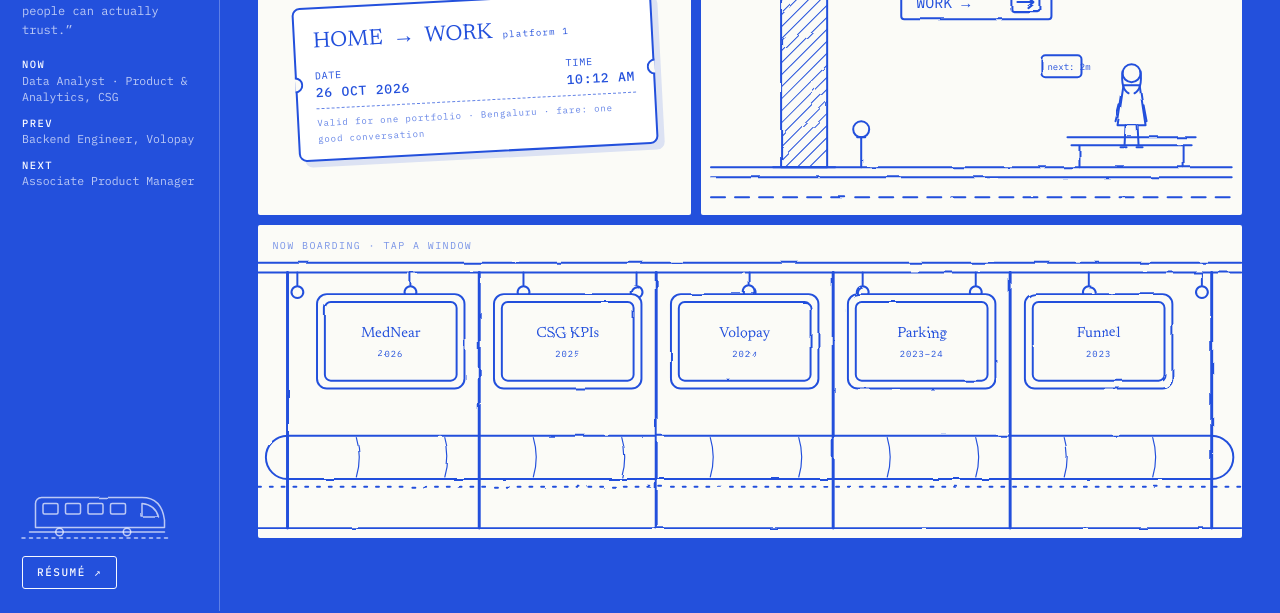
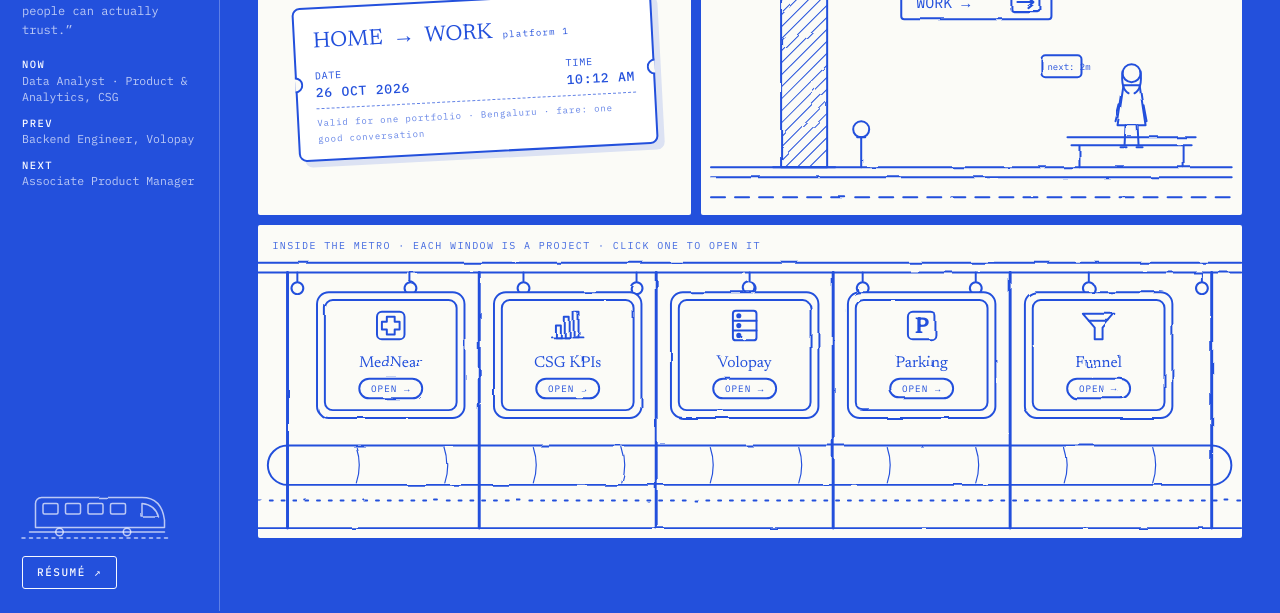
Before and after one commit to Akshita0R/Portfolio, a website: page site/index.html in a window 1280 px wide. Shown: the part 189-802 px from the top of the page. Drawn offline with Linux system fonts and the light colour scheme.

Commit message:
Make train windows clearly clickable: project icons, open buttons, clearer caption

```diff
--- a/site/assets/app.js
+++ b/site/assets/app.js
@@ -25,7 +25,7 @@
   // Home panels
   $('[data-art="platform"]').innerHTML = Art.platform();
   $('[data-art="train"]').insertAdjacentHTML("beforeend", Art.train(
-    P.projects.map((p) => ({ title: p.short || p.title, sub: p.year, href: caseUrl(p) }))
+    P.projects.map((p) => ({ title: p.short || p.title, scene: p.scene, href: caseUrl(p) }))
   ));
 
   const ticket = $("[data-ticket]");
--- a/site/assets/art.js
+++ b/site/assets/art.js
@@ -35,26 +35,38 @@ window.Art = (() => {
   `, "A metro platform with a sign pointing towards work");
 
   // Home panel: inside a metro coach. Each window is a project link.
+  // Tiny icons shown inside the train windows (centred on 0,0, about 30px).
+  const icons = {
+    pharmacy: `<rect x="-14" y="-14" width="28" height="28" rx="5" /><path d="M -4 -9 h 8 v 5 h 5 v 8 h -5 v 5 h -8 v -5 h -5 v -8 h 5 Z" />`,
+    dashboard: `<path d="M -16 12 H 16" /><rect x="-12" y="0" width="5" height="12" /><rect x="-3" y="-8" width="5" height="20" /><rect x="6" y="-14" width="5" height="26" />`,
+    server: `<rect x="-12" y="-15" width="24" height="30" rx="3" /><path d="M -12 -5 H 12 M -12 5 H 12" /><circle cx="-6" cy="-10" r="1.6" fill="currentColor" /><circle cx="-6" cy="0" r="1.6" fill="currentColor" /><circle cx="-6" cy="10" r="1.6" fill="currentColor" />`,
+    parking: `<rect x="-14" y="-14" width="28" height="28" rx="5" /><text x="0" y="8" text-anchor="middle" font-size="22" font-weight="700" fill="currentColor" stroke="none" font-family="Newsreader, Georgia, serif">P</text>`,
+    funnel: `<path d="M -16 -12 H 16 L 4 2 V 14 H -4 V 2 Z" /><path d="M -10 -5 H 10" />`,
+  };
+
+  // Home panel: inside a metro coach. Each window is a project you can open.
   const train = (windows) => {
-    const W = 1000, wy = 52, ww = 150, wh = 96;
+    const W = 1000, wy = 50, ww = 150, wh = 128;
     const wins = windows.map((w, i) => {
-      const x = 60 + i * 180;
-      return `<a href="${w.href}" class="art__link" aria-label="${w.title}">
-        <rect x="${x}" y="${wy}" width="${ww}" height="${wh}" rx="10" fill="var(--panel)" />
-        <rect x="${x + 8}" y="${wy + 8}" width="${ww - 16}" height="${wh - 16}" rx="6" />
-        <text x="${x + ww / 2}" y="${wy + 44}" text-anchor="middle" font-size="15" fill="currentColor" stroke="none" font-family="Newsreader, Georgia, serif">${w.title}</text>
-        <text x="${x + ww / 2}" y="${wy + 64}" text-anchor="middle" font-size="9" fill="currentColor" stroke="none" font-family="IBM Plex Mono, monospace" letter-spacing="1">${w.sub}</text>
+      const x = 60 + i * 180, cx = x + ww / 2;
+      return `<a href="${w.href}" class="art__link" aria-label="Open the ${w.title} case study">
+        <rect x="${x}" y="${wy}" width="${ww}" height="${wh}" rx="12" fill="var(--panel)" />
+        <rect x="${x + 8}" y="${wy + 8}" width="${ww - 16}" height="${wh - 16}" rx="8" />
+        <g transform="translate(${cx} ${wy + 34})">${icons[w.scene] || ""}</g>
+        <text x="${cx}" y="${wy + 76}" text-anchor="middle" font-size="16" fill="currentColor" stroke="none" font-family="Newsreader, Georgia, serif">${w.title}</text>
+        <rect x="${cx - 32}" y="${wy + 88}" width="64" height="20" rx="10" />
+        <text x="${cx}" y="${wy + 102}" text-anchor="middle" font-size="9.5" fill="currentColor" stroke="none" font-family="IBM Plex Mono, monospace" letter-spacing="1">OPEN →</text>
       </a>`;
     }).join("");
     return svg(`0 0 ${W} 300`, `
       <path d="M 0 20 H ${W} M 0 30 H ${W}" />
-      ${lines(9, (i) => `<path d="M ${40 + i * 115} 30 v 14 a 6 6 0 1 0 0.1 0" />`)}
+      ${lines(9, (i) => `<path d="M ${40 + i * 115} 30 v 10 a 6 6 0 1 0 0.1 0" />`)}
+      ${[30, 225, 405, 585, 765, 970].map((x) => `<path d="M ${x} 30 V 290" stroke-width="3" />`).join("")}
       ${wins}
-      ${[30, 225, 405, 585, 765, 970].map((x) => `<path d="M ${x} 30 V 290" stroke-width="3" />`).join("")}
-      <path d="M 30 196 h 940 a 22 22 0 0 1 0 44 h -940 a 22 22 0 0 1 0 -44 Z" />
-      ${lines(10, (i) => `<path d="M ${100 + i * 90} 198 q 6 20 0 40" stroke-width="1.2" />`)}
-      <path d="M 0 290 H ${W}" /><path d="M 0 248 H ${W}" stroke-dasharray="3 9" />
-    `, "Inside a metro coach; each window is a project");
+      <path d="M 30 206 h 940 a 20 20 0 0 1 0 40 h -940 a 20 20 0 0 1 0 -40 Z" />
+      ${lines(10, (i) => `<path d="M ${100 + i * 90} 208 q 6 18 0 36" stroke-width="1.2" />`)}
+      <path d="M 0 290 H ${W}" /><path d="M 0 262 H ${W}" stroke-dasharray="3 9" />
+    `, "Inside a metro coach; each window is a project you can open");
   };
 
   // Project scenes ----------------------------------------------------------
--- a/site/assets/styles.css
+++ b/site/assets/styles.css
@@ -29,7 +29,9 @@ p { margin: 0 0 1em; }
 img, svg { display: block; max-width: 100%; }
 .art { width: 100%; height: auto; overflow: visible; }
 .art__link { cursor: pointer; }
-.art__link:hover rect:first-child, .art__link:focus rect:first-child { fill: #e6ecff; }
+.art__link > rect:first-child { transition: fill .2s; }
+.art__link:hover > rect:first-child, .art__link:focus > rect:first-child { fill: #dfe7ff; }
+.panel__caption { opacity: .85 !important; }
 .kicker { font-family: var(--mono); font-size: 11px; letter-spacing: .14em; text-transform: uppercase; color: var(--faint); margin: 0 0 10px; }
 :focus-visible { outline: 2px dashed var(--white); outline-offset: 3px; }
 .skip { position: absolute; left: -999px; top: 8px; background: var(--white); color: var(--blue); padding: 8px 12px; z-index: 100; }
--- a/site/index.html
+++ b/site/index.html
@@ -37,7 +37,7 @@
           <p class="ticket-panel__after">Validated. <a href="#work">Next stop: work ↓</a></p>
         </div>
         <div class="panel panel--platform" data-art="platform"></div>
-        <div class="panel panel--wide" data-art="train"><span class="panel__caption">Now boarding · tap a window</span></div>
+        <div class="panel panel--wide" data-art="train"><span class="panel__caption">Inside the metro · each window is a project · click one to open it</span></div>
       </div>
     </section>
 
```
